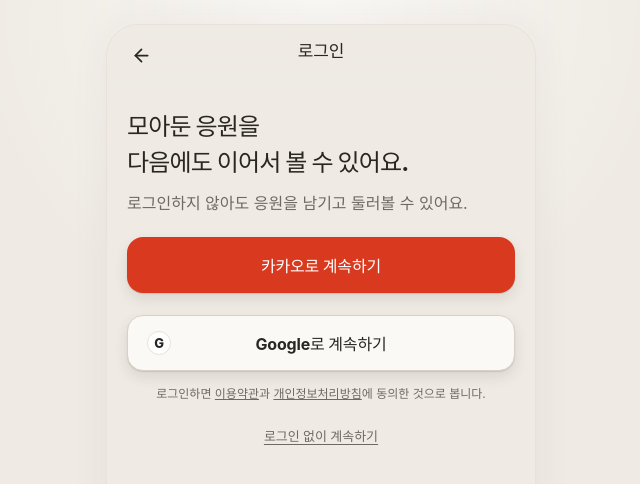
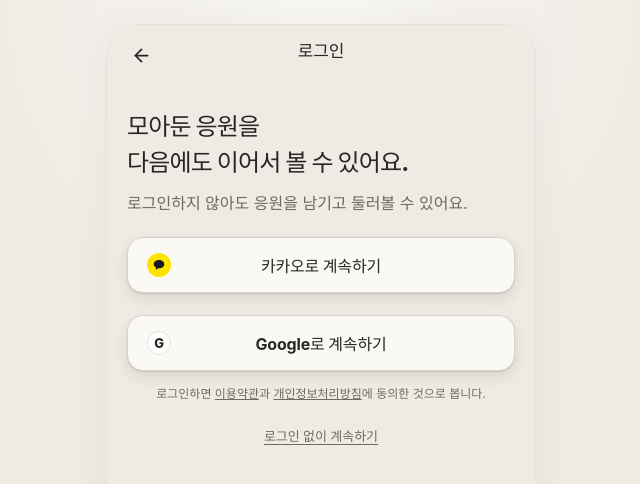
Before and after one commit to Likelion-Yonsei-14th/14-DEMODAY-FRONTEND-CHAK, a React (Vite) app: page /auth/login in a window 1280 px wide. Shown: the top 484 px of the page, without its empty margins (319-959 px from the left). Built offline with nearby package versions, Linux system fonts and the light colour scheme; no server answers; a web font is replaced by a local one.

Commit message:
fix: 로그인 화면의 카카오·구글 버튼을 같은 모양과 무게로 맞춘다

```diff
--- a/src/features/account/AccountPages.css
+++ b/src/features/account/AccountPages.css
@@ -30,11 +30,11 @@
   line-height: var(--type-body-m-line);
 }
 
-.account-auth__google {
+.account-auth__provider {
   position: relative;
 }
 
-.account-auth__google-mark {
+.account-auth__mark {
   position: absolute;
   left: 19px;
   width: 24px;
@@ -46,6 +46,12 @@
   background: white;
   font-size: 13px;
   font-weight: 800;
+}
+
+.account-auth__mark--kakao {
+  border-color: transparent;
+  background: #fee500;
+  color: #191919;
 }
 
 .account-auth__recent {
--- a/src/features/account/AccountPages.tsx
+++ b/src/features/account/AccountPages.tsx
@@ -116,7 +116,20 @@ export function LoginPage() {
         </section>
 
         {isApiEnabled && isKakaoLoginEnabled && (
-          <Button variant="brand" fullWidth onClick={startKakaoLogin}>
+          <Button
+            variant="secondary"
+            fullWidth
+            className="account-auth__provider"
+            onClick={startKakaoLogin}
+          >
+            <span className="account-auth__mark account-auth__mark--kakao" aria-hidden>
+              <svg viewBox="0 0 24 24" width="14" height="14">
+                <path
+                  fill="currentColor"
+                  d="M12 3.5c-5 0-9 3.1-9 7 0 2.5 1.7 4.7 4.2 5.9l-.9 3.3c-.1.3.2.5.5.4l3.9-2.6c.4 0 .8.1 1.3.1 5 0 9-3.1 9-7s-4-7.1-9-7.1z"
+                />
+              </svg>
+            </span>
             카카오로 계속하기
             {lastLogin?.provider === 'kakao' && (
               <span className="account-auth__recent">최근 사용</span>
@@ -129,10 +142,10 @@ export function LoginPage() {
           <Button
             variant="secondary"
             fullWidth
-            className="account-auth__google"
+            className="account-auth__provider"
             onClick={isApiEnabled ? startGoogleLogin : continueWithGoogle}
           >
-            <span className="account-auth__google-mark" aria-hidden>
+            <span className="account-auth__mark" aria-hidden>
               G
             </span>
             Google로 계속하기
```
